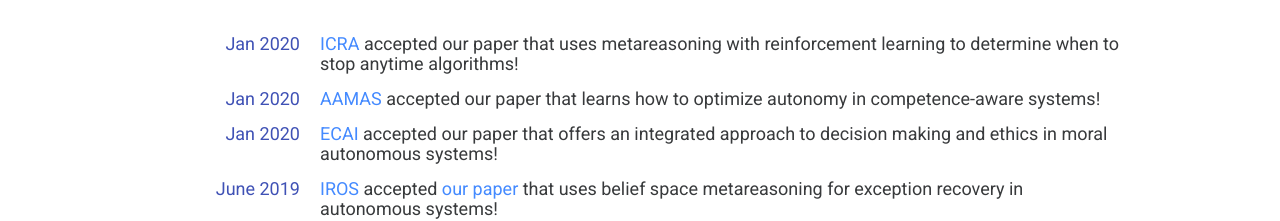
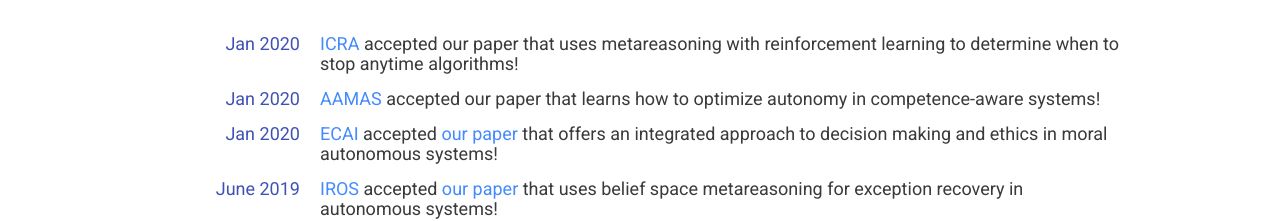
Before and after one commit to justinsvegliato/personal-website, a plain HTML site: page index.html in a window 1280 px wide. Shown: the part 972-1193 px from the top of the page. Drawn offline with nearby package versions, Linux system fonts and the light colour scheme.

Commit message:
Added a paper

```diff
--- a/index.html
+++ b/index.html
@@ -120,7 +120,7 @@
 
             <span class="event mdl-grid mdl-grid--no-spacing">
               <span class="date mdl-cell mdl-cell--2-col">Jan 2020</span>
-              <span class="mdl-cell mdl-cell--10-col"><a href="https://www.iros2019.org/">ECAI</a> accepted our paper that offers an integrated approach to decision making and ethics in moral autonomous systems!</span>
+              <span class="mdl-cell mdl-cell--10-col"><a href="https://www.iros2019.org/">ECAI</a> accepted <a href="SNZecai20.pdf">our paper</a> that offers an integrated approach to decision making and ethics in moral autonomous systems!</span>
             </span>
 
             <span class="event mdl-grid mdl-grid--no-spacing">
```
Also changed, not shown: 1 other file.
